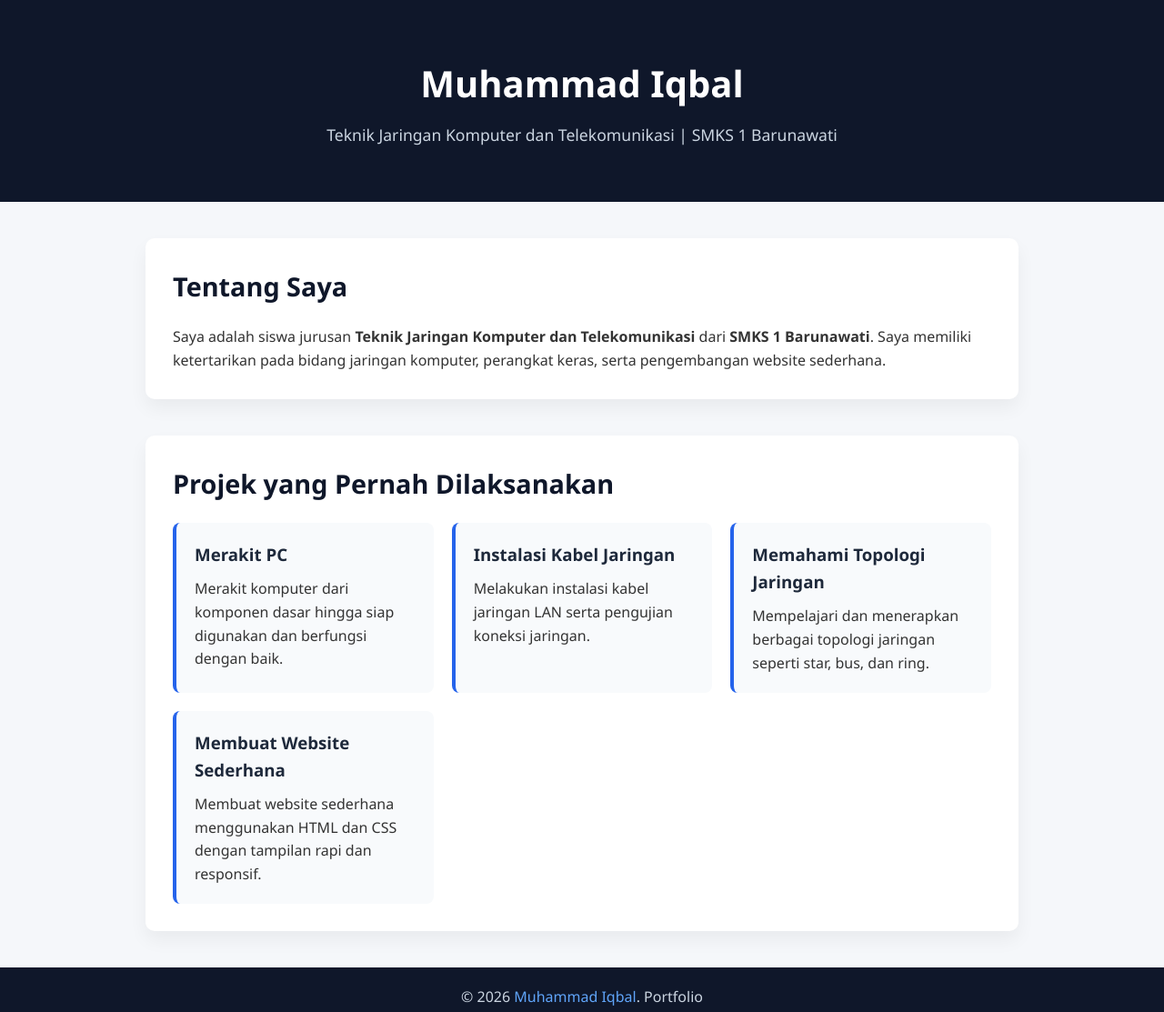
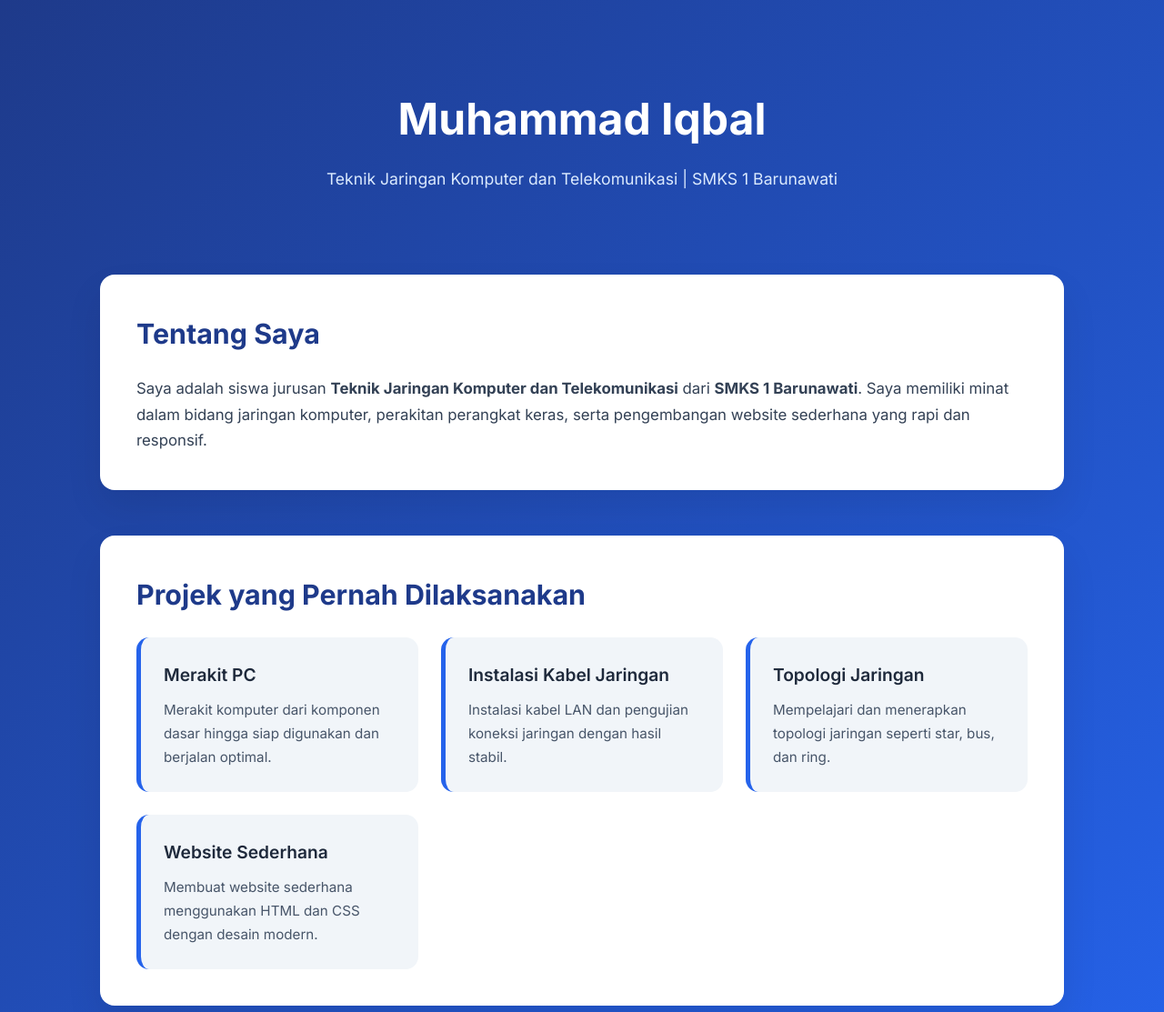
Before and after one commit to balei7152-boop/profileiqbal, a plain HTML site: page index.html in a window 1280 px wide. Shown: the top 1113 px of the page at 91% size. Drawn offline with Linux system fonts and the light colour scheme.

Commit message:
Update index.html

```diff
--- a/index.html
+++ b/index.html
@@ -4,88 +4,121 @@
     <meta charset="UTF-8">
     <meta name="viewport" content="width=device-width, initial-scale=1.0">
     <title>Portfolio | Muhammad Iqbal</title>
+
+    <!-- Google Font -->
+    <link href="https://fonts.googleapis.com/css2?family=Inter:wght@300;400;600;700&display=swap" rel="stylesheet">
+
     <style>
         * {
             margin: 0;
             padding: 0;
             box-sizing: border-box;
-            font-family: 'Segoe UI', Tahoma, sans-serif;
+            font-family: 'Inter', sans-serif;
         }
 
         body {
-            background-color: #f5f7fa;
-            color: #333;
-            line-height: 1.6;
+            background: linear-gradient(135deg, #1e3a8a, #2563eb);
+            color: #1f2933;
+            line-height: 1.7;
         }
 
         header {
-            background: #0f172a;
-            color: #fff;
-            padding: 60px 20px;
             text-align: center;
+            padding: 90px 20px;
+            color: #ffffff;
         }
 
         header h1 {
-            font-size: 2.5rem;
+            font-size: 3rem;
+            font-weight: 700;
+            margin-bottom: 10px;
         }
 
         header p {
-            margin-top: 10px;
             font-size: 1.1rem;
-            color: #cbd5e1;
+            color: #dbeafe;
         }
 
         section {
-            max-width: 1000px;
-            margin: 40px auto;
+            max-width: 1100px;
+            margin: 0 auto 50px;
             padding: 0 20px;
         }
 
-        .section-title {
-            font-size: 1.8rem;
-            margin-bottom: 20px;
-            color: #0f172a;
+        .card {
+            background: #ffffff;
+            padding: 40px;
+            border-radius: 16px;
+            box-shadow: 0 20px 40px rgba(0, 0, 0, 0.08);
         }
 
-        .about, .projects {
-            background: #fff;
-            padding: 30px;
-            border-radius: 10px;
-            box-shadow: 0 10px 20px rgba(0,0,0,0.05);
+        .section-title {
+            font-size: 1.9rem;
+            font-weight: 700;
+            margin-bottom: 20px;
+            color: #1e3a8a;
         }
 
         .about p {
-            font-size: 1rem;
+            font-size: 1.05rem;
+            color: #334155;
+        }
+
+        .projects {
+            margin-top: 40px;
         }
 
         .project-list {
             display: grid;
-            grid-template-columns: repeat(auto-fit, minmax(250px, 1fr));
-            gap: 20px;
+            grid-template-columns: repeat(auto-fit, minmax(260px, 1fr));
+            gap: 25px;
         }
 
         .project {
-            background: #f8fafc;
-            padding: 20px;
-            border-radius: 8px;
-            border-left: 4px solid #2563eb;
+            background: #f1f5f9;
+            padding: 25px;
+            border-radius: 14px;
+            transition: transform 0.3s ease, box-shadow 0.3s ease;
+            border-left: 5px solid #2563eb;
+        }
+
+        .project:hover {
+            transform: translateY(-8px);
+            box-shadow: 0 15px 30px rgba(0,0,0,0.1);
         }
 
         .project h3 {
+            font-size: 1.2rem;
+            font-weight: 600;
             margin-bottom: 10px;
             color: #1e293b;
         }
 
+        .project p {
+            font-size: 0.95rem;
+            color: #475569;
+        }
+
         footer {
             text-align: center;
-            padding: 20px;
+            padding: 25px;
             background: #0f172a;
             color: #cbd5e1;
-            margin-top: 40px;
         }
 
         footer span {
             color: #60a5fa;
+            font-weight: 600;
+        }
+
+        @media (max-width: 600px) {
+            header h1 {
+                font-size: 2.2rem;
+            }
+
+            .card {
+                padding: 25px;
+            }
         }
     </style>
 </head>
@@ -97,46 +130,46 @@
     </header>
 
     <section>
-        <div class="about">
+        <div class="card about">
             <h2 class="section-title">Tentang Saya</h2>
             <p>
                 Saya adalah siswa jurusan <strong>Teknik Jaringan Komputer dan Telekomunikasi</strong>
-                dari <strong>SMKS 1 Barunawati</strong>.
-                Saya memiliki ketertarikan pada bidang jaringan komputer, perangkat keras,
-                serta pengembangan website sederhana.
+                dari <strong>SMKS 1 Barunawati</strong>. Saya memiliki minat dalam bidang jaringan komputer,
+                perakitan perangkat keras, serta pengembangan website sederhana yang rapi dan responsif.
             </p>
         </div>
     </section>
 
     <section>
-        <div class="projects">
+        <div class="card projects">
             <h2 class="section-title">Projek yang Pernah Dilaksanakan</h2>
+
             <div class="project-list">
                 <div class="project">
                     <h3>Merakit PC</h3>
-                    <p>Merakit komputer dari komponen dasar hingga siap digunakan dan berfungsi dengan baik.</p>
+                    <p>Merakit komputer dari komponen dasar hingga siap digunakan dan berjalan optimal.</p>
                 </div>
 
                 <div class="project">
                     <h3>Instalasi Kabel Jaringan</h3>
-                    <p>Melakukan instalasi kabel jaringan LAN serta pengujian koneksi jaringan.</p>
+                    <p>Instalasi kabel LAN dan pengujian koneksi jaringan dengan hasil stabil.</p>
                 </div>
 
                 <div class="project">
-                    <h3>Memahami Topologi Jaringan</h3>
-                    <p>Mempelajari dan menerapkan berbagai topologi jaringan seperti star, bus, dan ring.</p>
+                    <h3>Topologi Jaringan</h3>
+                    <p>Mempelajari dan menerapkan topologi jaringan seperti star, bus, dan ring.</p>
                 </div>
 
                 <div class="project">
-                    <h3>Membuat Website Sederhana</h3>
-                    <p>Membuat website sederhana menggunakan HTML dan CSS dengan tampilan rapi dan responsif.</p>
+                    <h3>Website Sederhana</h3>
+                    <p>Membuat website sederhana menggunakan HTML dan CSS dengan desain modern.</p>
                 </div>
             </div>
         </div>
     </section>
 
     <footer>
-        <p>© 2026 <span>Muhammad Iqbal</span>. Portfolio</p>
+        <p>© 2026 <span>Muhammad Iqbal</span> | Portfolio</p>
     </footer>
 
 </body>
```
